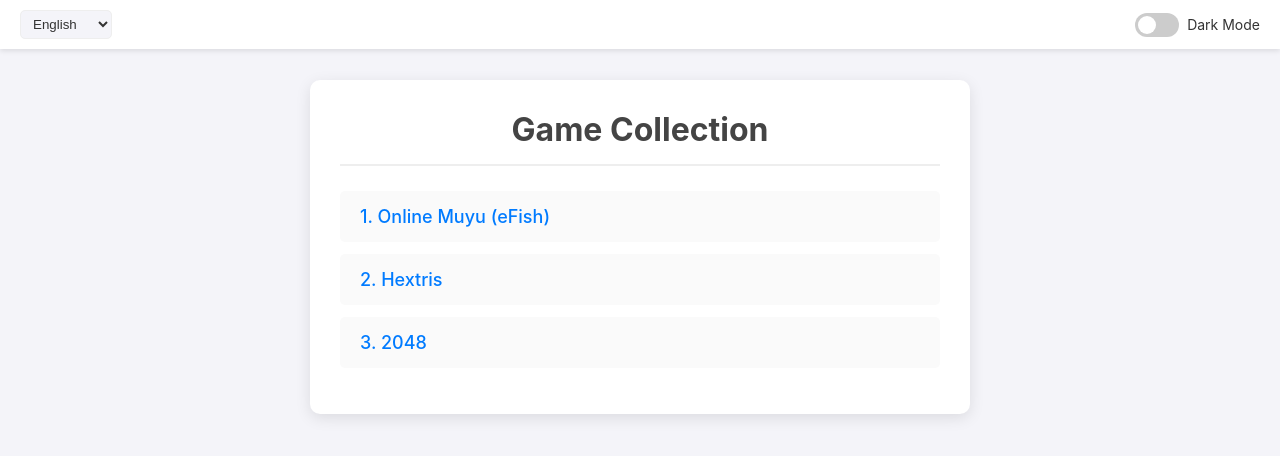
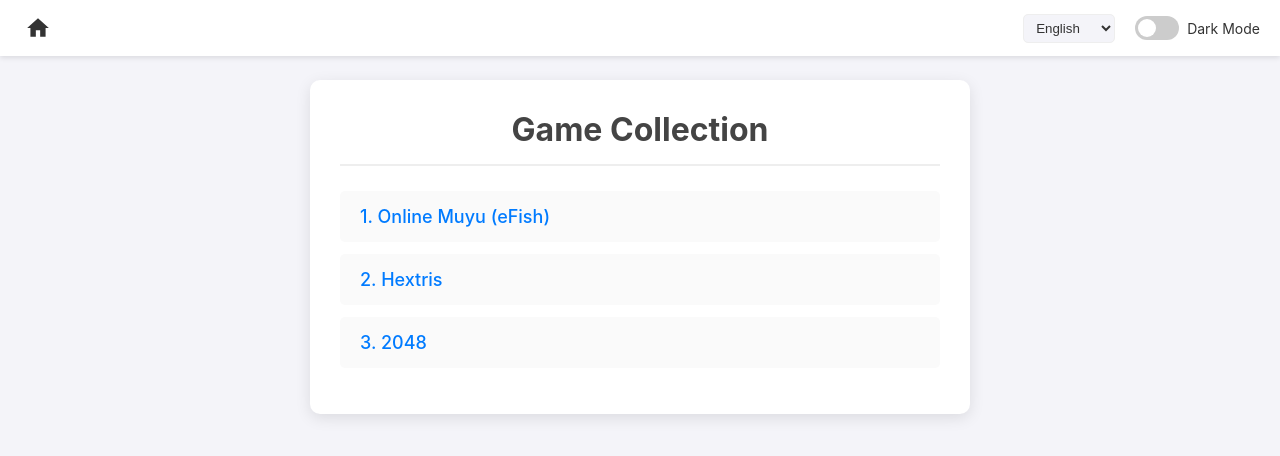
Before and after one commit to thisyani/games, a plain HTML site: page index.html in a window 1280 px wide. Drawn offline with Linux system fonts and the light colour scheme.

Commit message:
HTML 新增主页按钮

```diff
--- a/index.html
+++ b/index.html
@@ -4,13 +4,22 @@
     <meta charset="UTF-8">
     <meta name="viewport" content="width=device-width, initial-scale=1.0">
     <title data-lang-key="pageTitle">游戏合辑</title>
-    <!-- 链接到css文件夹中的样式文件 -->
     <link rel="stylesheet" href="css/style.css">
 </head>
 <body>
 
     <!-- 顶部的功能栏 -->
     <div class="top-bar">
+        <!-- **** 新增的主页按钮 **** -->
+        <a href="https://yani.qzz.io/" class="home-button" aria-label="Homepage">
+            <svg xmlns="http://www.w3.org/2000/svg" viewBox="0 0 24 24" width="24" height="24">
+                <path d="M10 20v-6h4v6h5v-8h3L12 3 2 12h3v8h5z"/>
+            </svg>
+        </a>
+        <!-- **** 新增结束 **** -->
+
+        <!-- 将右侧控件组合在一起 -->
+        <div class="top-bar-right">
             <!-- 语言选择器 -->
             <select id="language-selector">
                 <option value="zh-CN">简体中文</option>
@@ -29,29 +38,24 @@
                 <span data-lang-key="darkModeLabel">深色模式</span>
             </div>
         </div>
+    </div>
 
     <!-- 主内容容器 -->
     <div class="container">
         <h1 data-lang-key="headerTitle">游戏合辑</h1>
         <ul id="game-list">
             <li>
-                <!-- 这个游戏名称需要被翻译 -->
                 <a href="https://efish.yani.qzz.io" target="_blank" rel="noopener noreferrer" data-lang-key="game1">1. 电子木鱼</a>
             </li>
             <li>
-                <!-- 这个游戏名称无需翻译 -->
                 <a href="https://hextris.yani.qzz.io/" target="_blank" rel="noopener noreferrer">2. Hextris</a>
             </li>
-            <!-- **** 新增的游戏项 **** -->
             <li>
-                <!-- 这个游戏名称也无需翻译 -->
                 <a href="https://2048.yani.qzz.io/" target="_blank" rel="noopener noreferrer">3. 2048</a>
             </li>
-            <!-- **** 新增结束 **** -->
         </ul>
     </div>
 
-    <!-- 链接到js文件夹中的脚本文件 -->
     <script src="js/script.js"></script>
 </body>
 </html>
```
Lines whose indentation alone changed are shown as unchanged.
